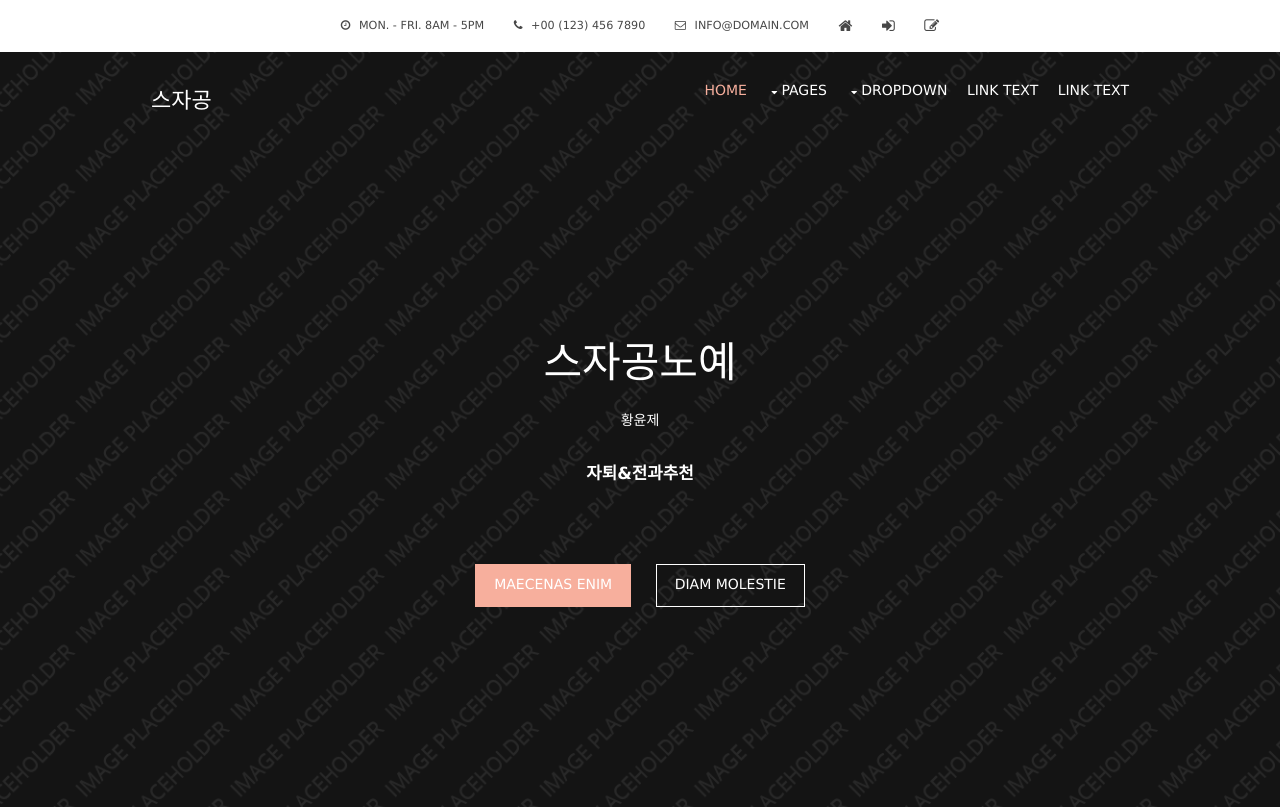
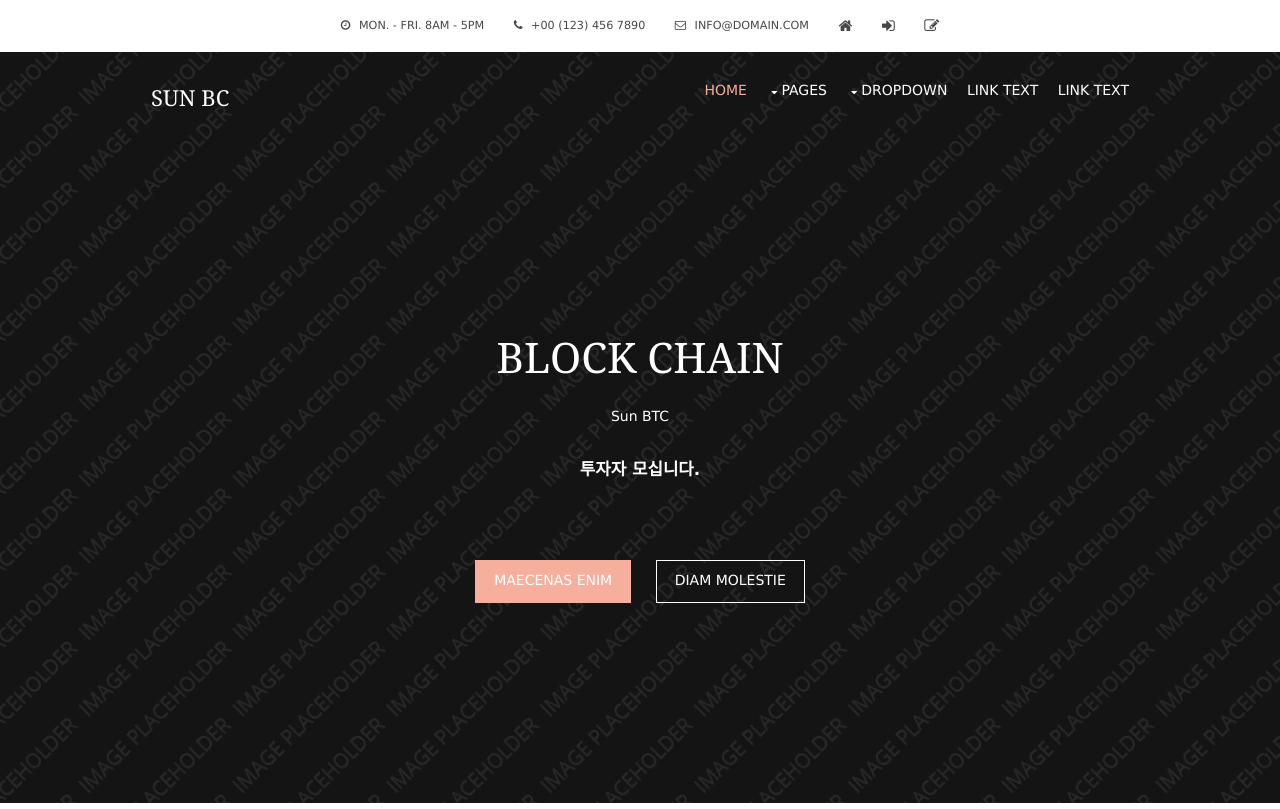
Before and after one commit to tmddnr712/bootstrap, a plain HTML site: page index.html in a window 1280 px wide. Shown: the top 809 px of the page. Drawn offline with Linux system fonts and the light colour scheme.

Commit message:
chang title

```diff
--- a/index.html
+++ b/index.html
@@ -42,7 +42,7 @@ Licence URI: https://www.os-templates.com/template-terms
     <header id="header" class="hoc clear">
       <!-- ################################################################################################ -->
       <div id="logo" class="fl_left">
-        <h1><a href="index.html">스자공</a></h1>
+        <h1><a href="index.html">Sun BC</a></h1>
       </div>
       <nav id="mainav" class="fl_right">
         <ul class="clear">
@@ -82,9 +82,9 @@ Licence URI: https://www.os-templates.com/template-terms
   <div id="pageintro" class="hoc clear">
     <article>
       <!-- ################################################################################################ -->
-      <h3 class="heading">스자공노예</h3>
-      <p>황윤제</p>
-      <p class="font-x1 uppercase bold">자퇴&전과추천</p>
+      <h3 class="heading">Block Chain</h3>
+      <p>Sun BTC</p>
+      <p class="font-x1 uppercase bold">투자자 모십니다.</p>
       <footer>
         <ul class="nospace inline pushright">
           <li><a class="btn" href="#">Maecenas enim</a></li>
```
